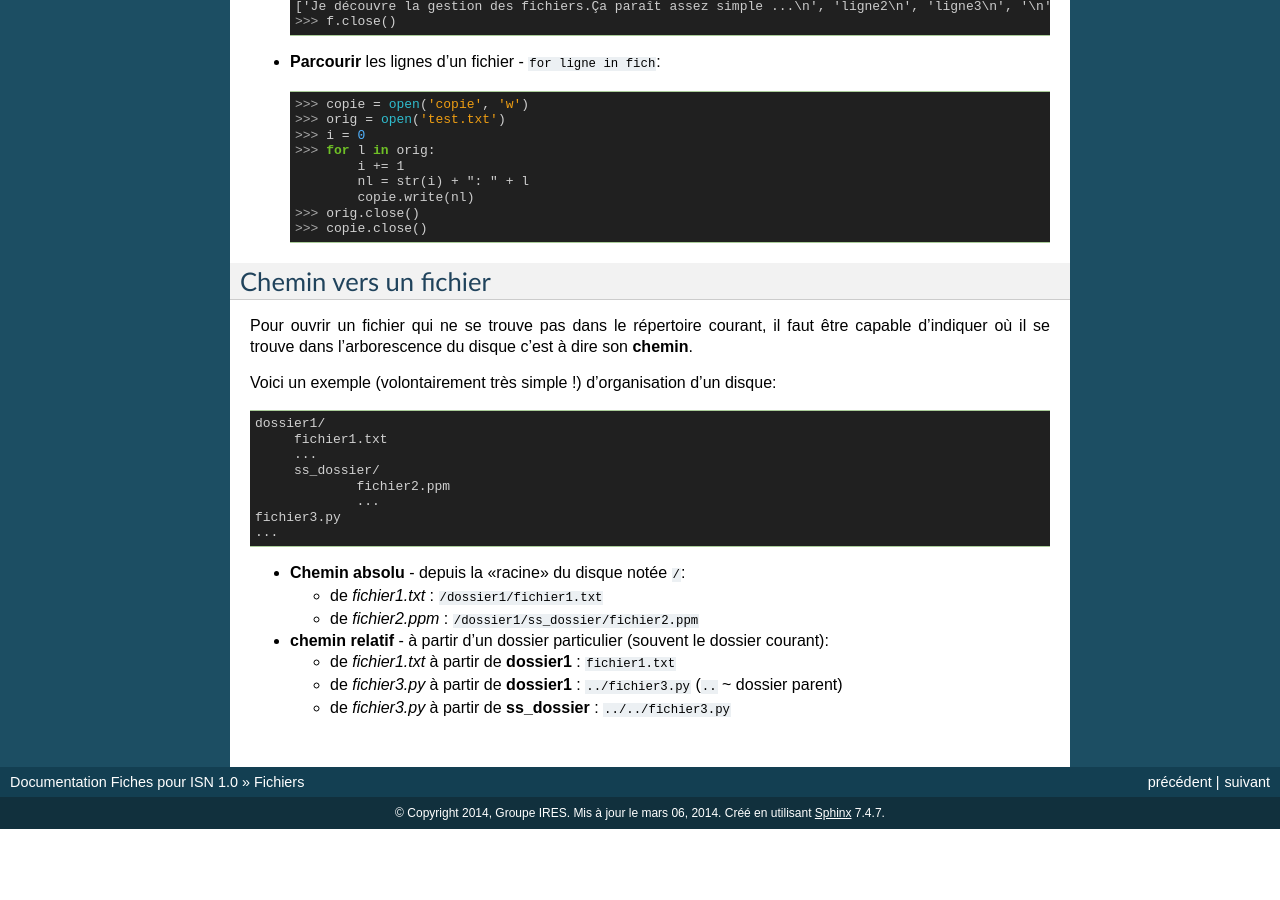
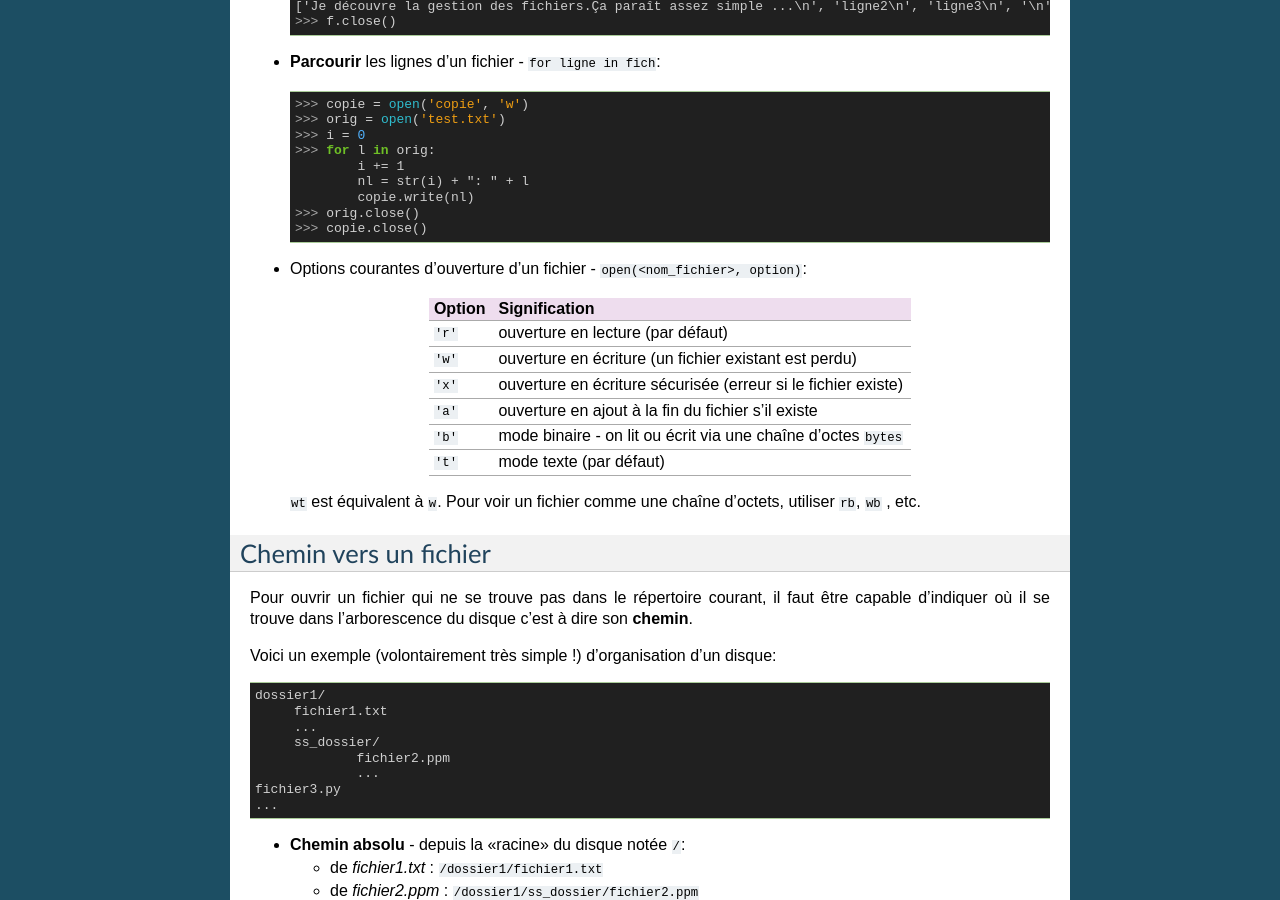
Before and after one commit to ORLEANS-TOURS-IRES/Fiches_ISN, a Sphinx documentation site: the page built from source/fichiers.rst, in a window 1280 px wide and 900 px high, scrolled down 1077 px. Built offline with Sphinx 7.4.7, drawn with Linux system fonts in a browser that asks for light colours; before the commit the page ends 1906 px from its top, so only the background shows below that.

Commit message:
fichiers modes

```diff
--- a/source/fichiers.rst
+++ b/source/fichiers.rst
@@ -73,6 +76,21 @@ Opérations de base
         >>> orig.close()
         >>> copie.close()
 
+* Options courantes d'ouverture d'un fichier - ``open(<nom_fichier>, option)``:
+
+   ========= ===============================================================
+   Option    Signification
+   ========= ===============================================================
+   ``'r'``   ouverture en lecture (par défaut)
+   ``'w'``   ouverture en écriture (un fichier existant est perdu)
+   ``'x'``   ouverture en écriture sécurisée (erreur si le fichier existe)
+   ``'a'``   ouverture en ajout à la fin du fichier s'il existe
+   ``'b'``   mode binaire - on lit ou écrit via une chaîne d'octes ``bytes``
+   ``'t'``   mode texte (par défaut)
+   ========= ===============================================================
+
+  ``wt`` est équivalent à ``w``. Pour voir un fichier comme une chaîne d'octets, utiliser ``rb``, ``wb`` , etc.
+
 Chemin vers un fichier
 ======================
 
```
Also changed, not shown: other parts of source/fichiers.rst (+3 -0 lines).
